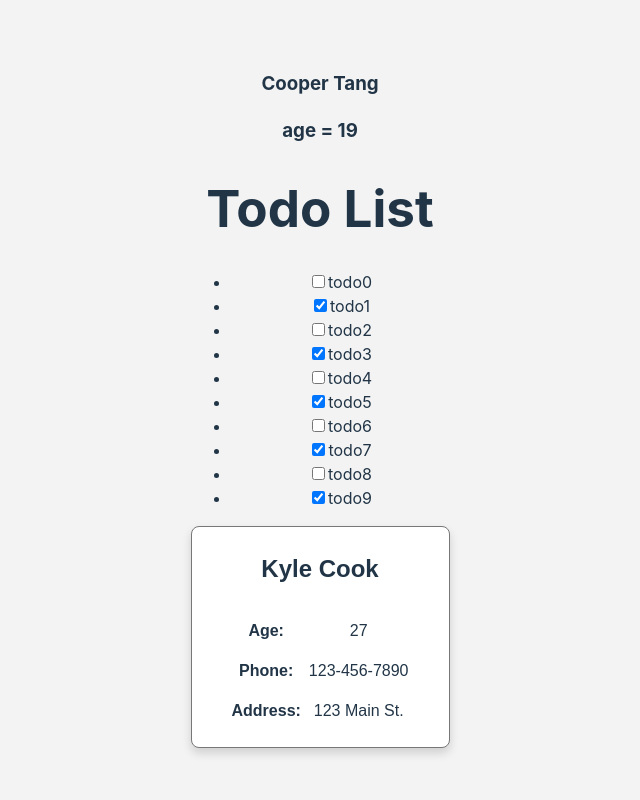
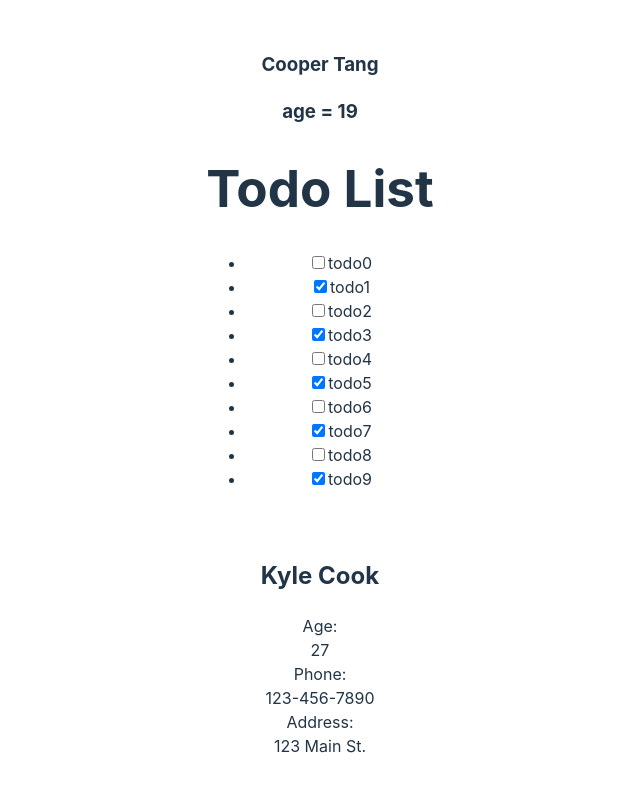
Before and after one commit to suckitfa/react-simpliied-beginner-code, a React (Vite) app: page / in a window 1280 px wide. Shown: the top 800 px of the page, without its empty margins (320-960 px from the left). Built offline with nearby package versions, Linux system fonts and the light colour scheme.

Commit message:
fix: className err

```diff
--- a/src/components/UserCard/index.jsx
+++ b/src/components/UserCard/index.jsx
@@ -1,15 +1,15 @@
-import './user.css'
+// import './user.css'
 
 function UserCard({ name, age, phoneNumber, address }) {
     return (
-        <div class="card">
-            <h2 class="name">{name}</h2>
-            <div class="body">
-                <div class="label">Age:</div>
+        <div className="card">
+            <h2 className="name">{name}</h2>
+            <div className="body">
+                <div className="label">Age:</div>
                 <div>{age}</div>
-                <div class="label">Phone:</div>
+                <div className="label">Phone:</div>
                 <div>{phoneNumber}</div>
-                <div class="label">Address:</div>
+                <div className="label">Address:</div>
                 <div>{address}</div>
             </div>
         </div>
```
